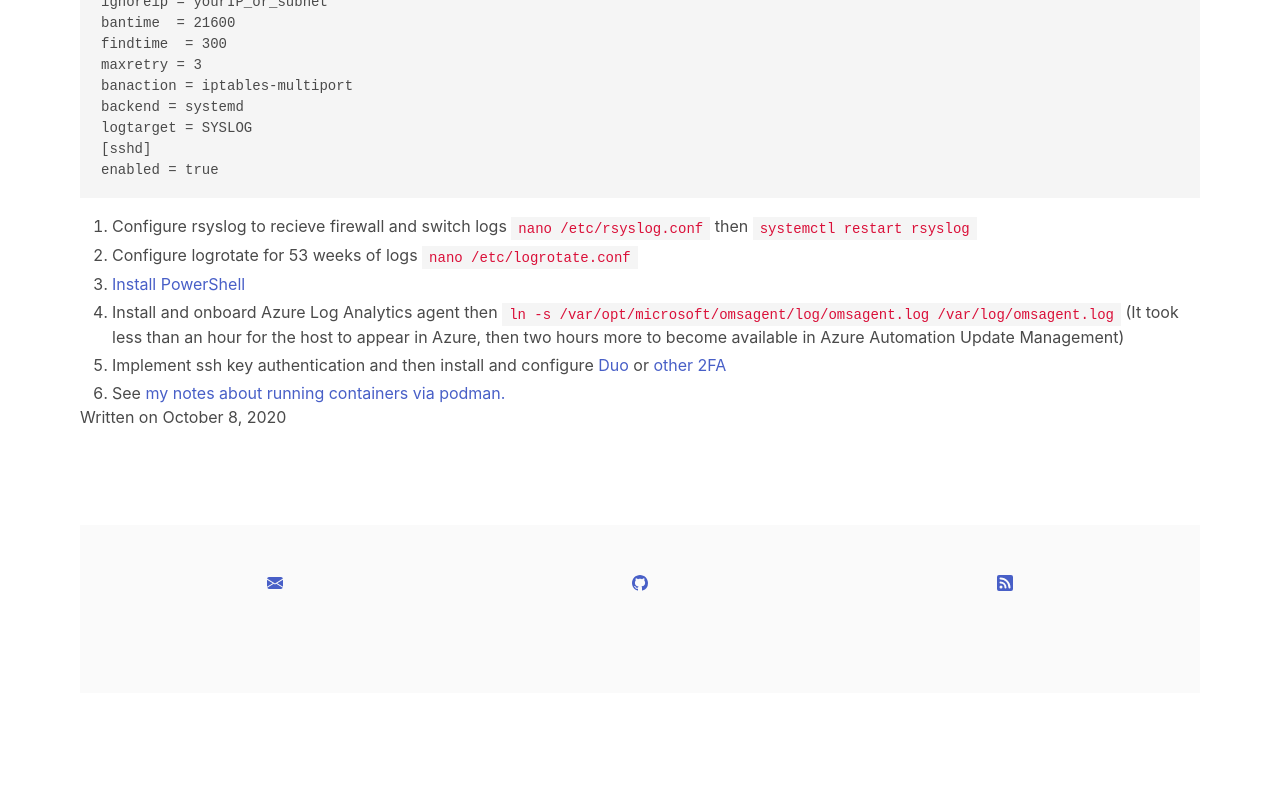
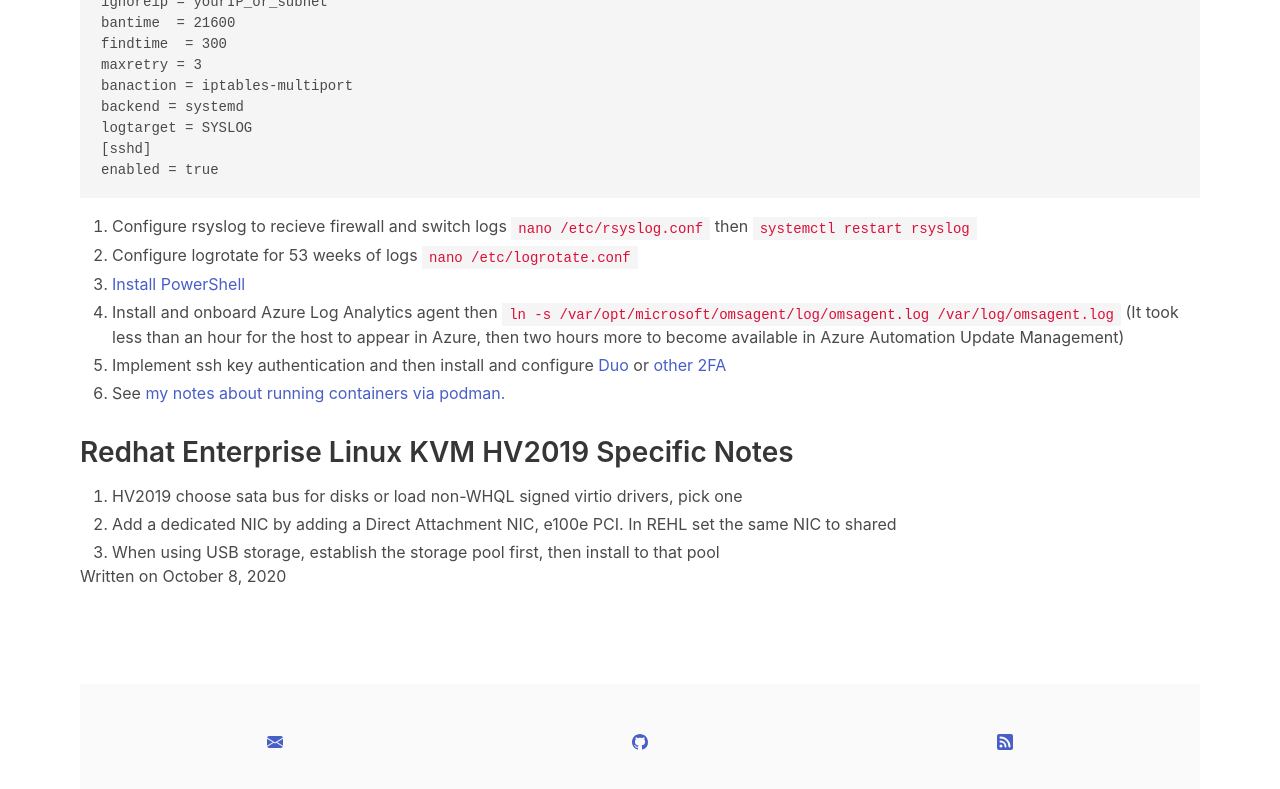
Before and after one commit to kamsalisbury/kamsalisbury.github.io, a Jekyll site: the page built from _posts/2020-10-08-My-CentOS-RHEL-8-Build-Notes.md, in a window 1280 px wide and 900 px high, scrolled down 1015 px. Shown: the top 789 px of the window. Built offline with Jekyll 4.4.1, drawn with Linux system fonts in a browser that asks for light colours; nearby versions of some CDN libraries; our own code applies the rules of GitHub Pages for plain Markdown files; before the commit the page ends 1756 px from its top, so only the background shows below that.

Commit message:
Added REHL KVM notes

```diff
--- a/_posts/2020-10-08-My-CentOS-RHEL-8-Build-Notes.md
+++ b/_posts/2020-10-08-My-CentOS-RHEL-8-Build-Notes.md
@@ -44,3 +44,8 @@ enabled = true
 (It took less than an hour for the host to appear in Azure, then two hours more to become available in Azure Automation Update Management)
 12. Implement ssh key authentication and then install and configure [Duo](https://duo.com/docs/duounix) or [other 2FA](https://github.com/CERN-CERT/pam_2fa)
 13. See [my notes about running containers via podman.](https://kamsalisbury.github.io/My-CentOS-8-Podman-Container-Notes/)
+
+## Redhat Enterprise Linux KVM HV2019 Specific Notes
+1. HV2019 choose sata bus for disks or load non-WHQL signed virtio drivers, pick one
+2. Add a dedicated NIC by adding a Direct Attachment NIC, e100e PCI. In REHL set the same NIC to shared
+3. When using USB storage, establish the storage pool first, then install to that pool
```
